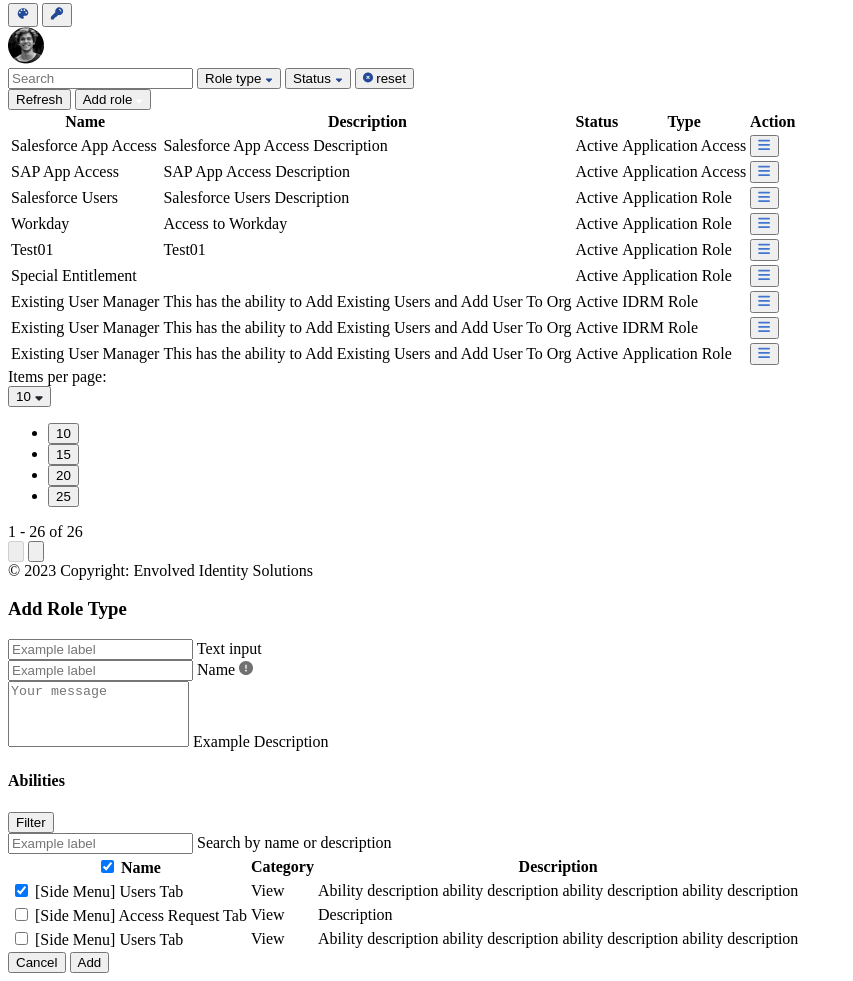
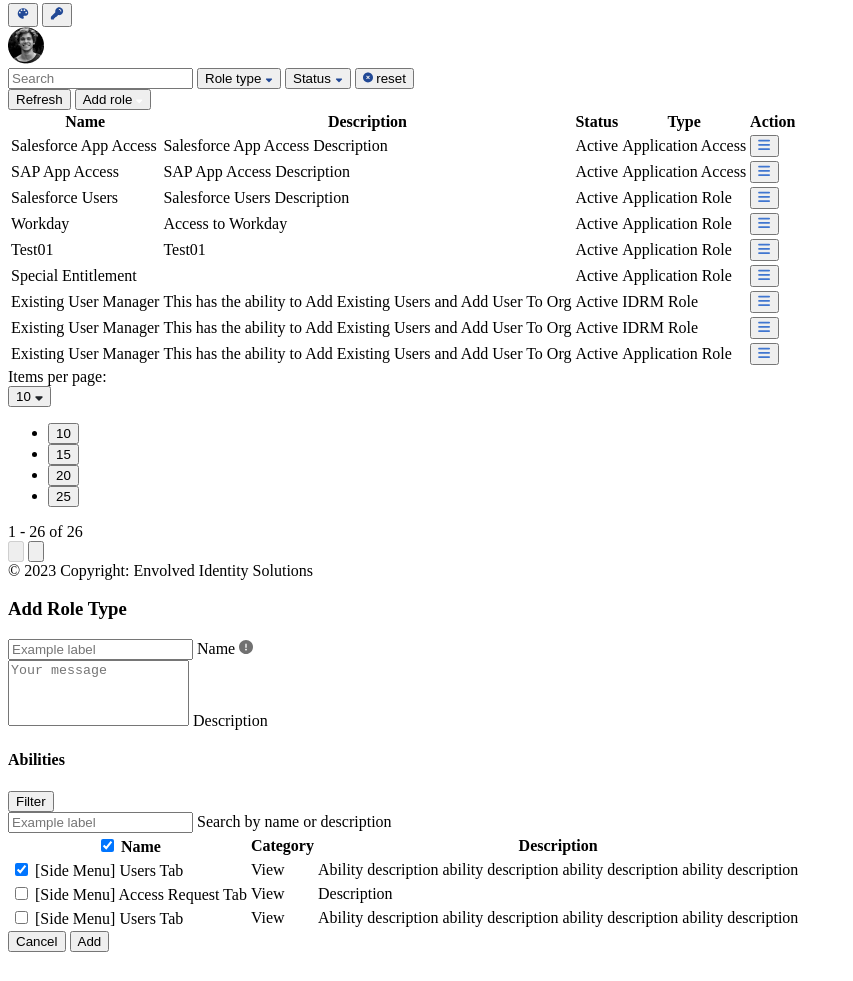
Before and after one commit to 1Devoid/Involved, a website built with webpack: page src/index.html in a window 1280 px wide. Shown: the part 975-1956 px from the top of the page, without its empty margins (0-853 px from the left). After the commit the page ends 1935 px from the top, so only its background shows below. Built offline with nearby package versions, Linux system fonts and the light colour scheme; files whose address does not match are found by name.

Commit message:
edits inputs

```diff
--- a/src/index.html
+++ b/src/index.html
@@ -882,15 +882,6 @@
             <div class="mb-6">
               <div class="relative mb-3" data-te-input-wrapper-init>
                 <input type="text"
-                  class="peer block min-h-[auto] w-full rounded border-0 bg-transparent px-3 py-[0.32rem] leading-[1.6] outline-none transition-all duration-200 ease-linear focus:placeholder:opacity-100 peer-focus:text-primary data-[te-input-state-active]:placeholder:opacity-100 motion-reduce:transition-none dark:text-neutral-200 dark:placeholder:text-neutral-200 dark:peer-focus:text-primary [&:not([data-te-input-placeholder-active])]:placeholder:opacity-0"
-                  id="exampleFormControlInputText" placeholder="Example label" />
-                <label for="exampleFormControlInputText"
-                  class="pointer-events-none absolute left-3 top-0 mb-0 max-w-[90%] origin-[0_0] truncate pt-[0.37rem] leading-[1.6] text-neutral-500 transition-all duration-200 ease-out peer-focus:-translate-y-[0.9rem] peer-focus:scale-[0.8] peer-focus:text-primary peer-data-[te-input-state-active]:-translate-y-[0.9rem] peer-data-[te-input-state-active]:scale-[0.8] motion-reduce:transition-none dark:text-neutral-200 dark:peer-focus:text-primary">Text
-                  input
-                </label>
-              </div>
-              <div class="relative mb-3" data-te-input-wrapper-init>
-                <input type="text"
                   class="peer block min-h-[auto] w-full rounded border-0 bg-transparent px-3 py-[0.32rem] pr-[40px] leading-[1.6] outline-none transition-all duration-200 ease-linear focus:placeholder:opacity-100 peer-focus:text-primary data-[te-input-state-active]:placeholder:opacity-100 motion-reduce:transition-none dark:text-neutral-200 dark:placeholder:text-neutral-200 dark:peer-focus:text-primary [&:not([data-te-input-placeholder-active])]:placeholder:opacity-0"
                   id="exampleFormControlInput1" placeholder="Example label" />
                 <label for="exampleFormControlInput1"
@@ -917,7 +908,7 @@
                   class="peer block min-h-[auto] w-full rounded border-0 bg-transparent px-3 py-[0.32rem] leading-[1.6] outline-none transition-all duration-200 ease-linear focus:placeholder:opacity-100 peer-focus:text-primary data-[te-input-state-active]:placeholder:opacity-100 motion-reduce:transition-none dark:text-neutral-200 dark:placeholder:text-neutral-200 dark:peer-focus:text-primary [&:not([data-te-input-placeholder-active])]:placeholder:opacity-0"
                   id="exampleFormControlTextarea1" rows="4" placeholder="Your message" style="resize: none;"></textarea>
                 <label for="exampleFormControlTextarea1"
-                  class="pointer-events-none absolute left-3 top-0 mb-0 max-w-[90%] origin-[0_0] truncate pt-[0.37rem] leading-[1.6] text-neutral-500 transition-all duration-200 ease-out peer-focus:-translate-y-[0.9rem] peer-focus:scale-[0.8] peer-focus:text-primary peer-data-[te-input-state-active]:-translate-y-[0.9rem] peer-data-[te-input-state-active]:scale-[0.8] motion-reduce:transition-none dark:text-neutral-200 dark:peer-focus:text-primary">Example
+                  class="pointer-events-none absolute left-3 top-0 mb-0 max-w-[90%] origin-[0_0] truncate pt-[0.37rem] leading-[1.6] text-neutral-500 transition-all duration-200 ease-out peer-focus:-translate-y-[0.9rem] peer-focus:scale-[0.8] peer-focus:text-primary peer-data-[te-input-state-active]:-translate-y-[0.9rem] peer-data-[te-input-state-active]:scale-[0.8] motion-reduce:transition-none dark:text-neutral-200 dark:peer-focus:text-primary">
                   Description
                 </label>
               </div>
--- a/src/scss/config/common.scss
+++ b/src/scss/config/common.scss
@@ -42,3 +42,8 @@
   color: $blackColor;
   background: $accentColor;
 }
+
+.group[data-te-input-focused]
+  .group-data-\[te-input-focused\]\:shadow-\[0_1px_0_0_\#3b71ca\] {
+  --tw-shadow: unset;
+}
```
